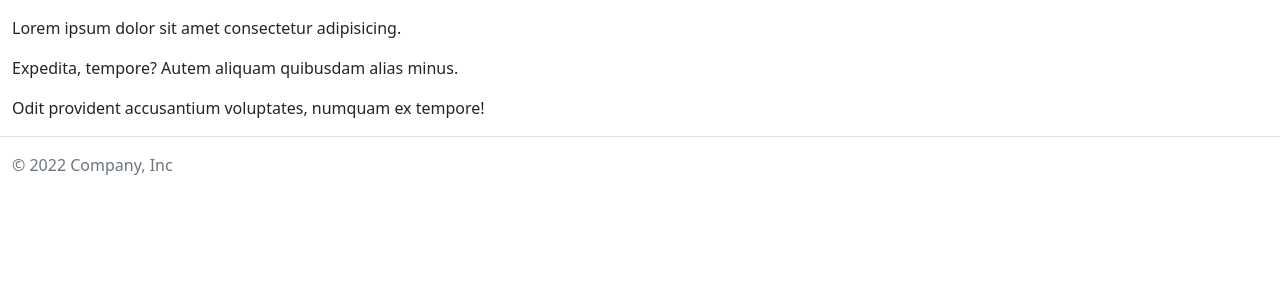
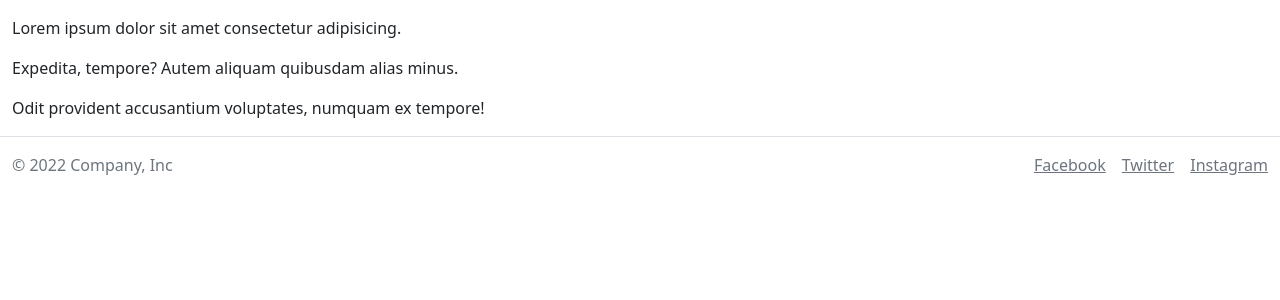
Before and after one commit to Masnauskas/Final-Full-Stack-with-Python-Project, a Django app: template mysite/travel_diary/templates/travel_diary/index.html in a window 1280 px wide. Shown: the part 16-316 px from the top of the page. Run offline with Django 4.2, Linux system fonts and the light colour scheme; the template is opened without the code that fills it, so the values that code supplies are empty; parts of the project's set-up code (start-up, migrations or seed data) failed here and were passed over.

Commit message:
more work on base.html

```diff
--- a/mysite/travel_diary/templates/travel_diary/base.html
+++ b/mysite/travel_diary/templates/travel_diary/base.html
@@ -42,9 +42,21 @@
     <div class="container-fluid mt-3">{% block content %} {% endblock %}</div>
     <footer class="border-top container-fluid mt-3">
       {% block footer %}
-
-      <div class="mt-3">
-        <span class="text-muted">© 2022 Company, Inc</span>
+      <div class="d-flex justify-content-between">
+        <div class="mt-3">
+          <span class="text-muted">© 2022 Company, Inc</span>
+        </div>
+        <ul class="nav col-md-4 justify-content-end list-unstyled d-flex mt-3">
+          <li class="ms-3">
+            <a class="text-muted" href="#">Facebook</a>
+          </li>
+          <li class="ms-3">
+            <a class="text-muted" href="#">Twitter</a>
+          </li>
+          <li class="ms-3">
+            <a class="text-muted" href="#">Instagram</a>
+          </li>
+        </ul>
       </div>
       {% endblock %}
     </footer>
```
